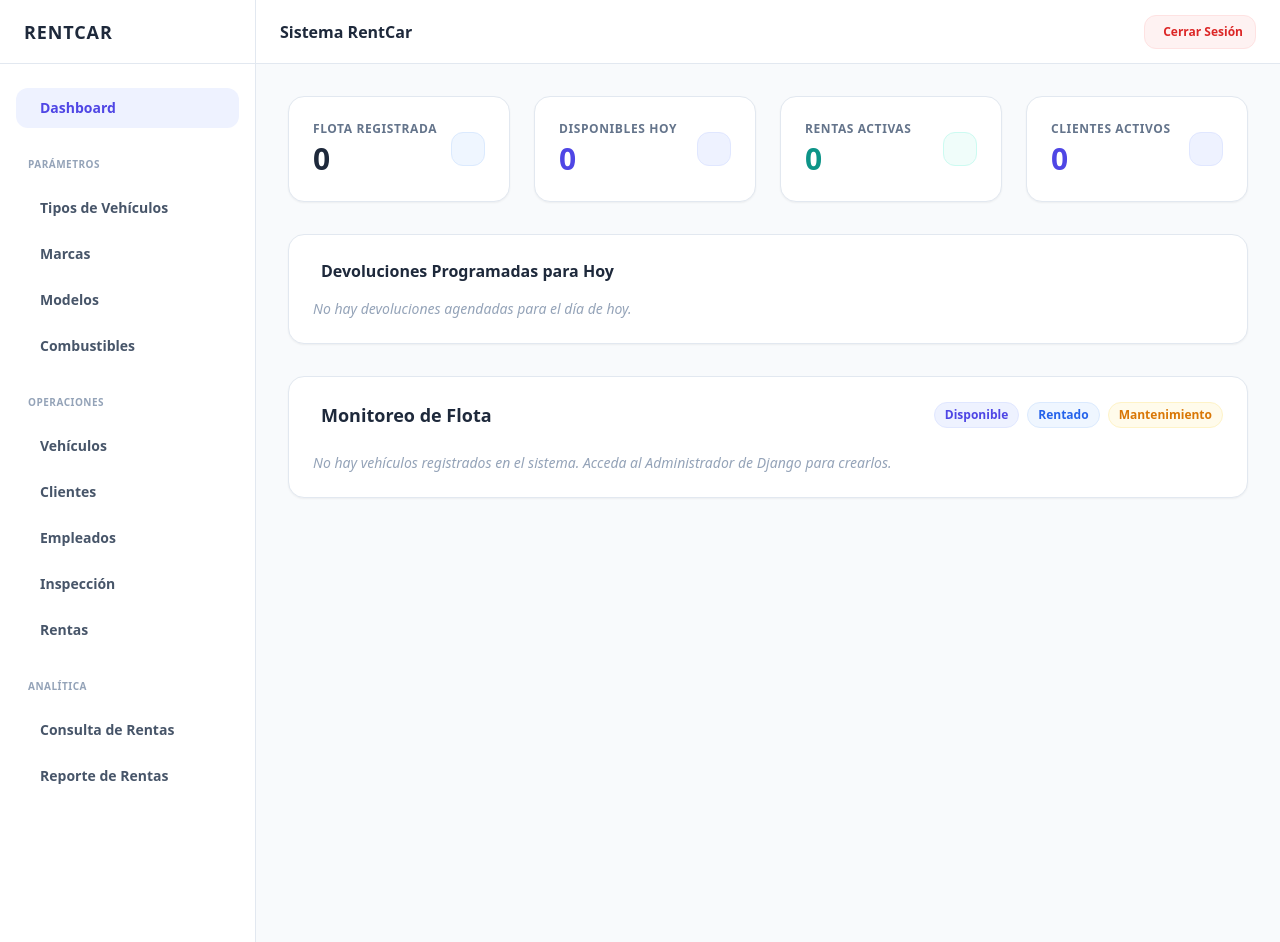
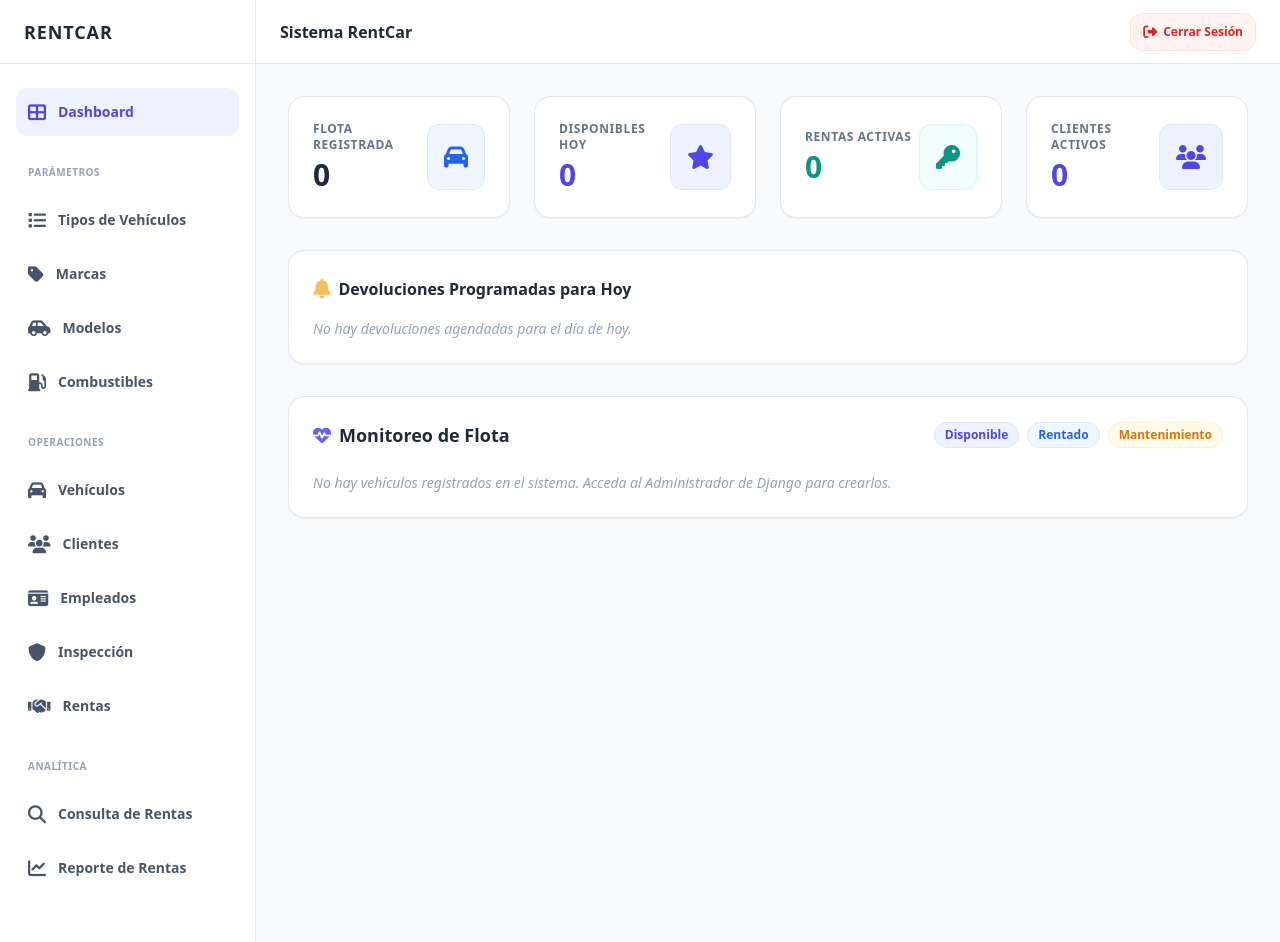
Before and after one commit to KevinRafa30/Proyecto_Rent_Car, a Django app: page /es/ in a window 1280 px wide. Run offline with Django 4.2, Linux system fonts and the light colour scheme; the visitor is signed in with stand-in values (Sample User, id 1); data that the repository does not hold is empty; some libraries are stand-ins or nearby versions.

Commit message:
refactor(ui): migra la librería gráfica a Font Awesome v6 Free

```diff
--- a/templates/base.html
+++ b/templates/base.html
@@ -42,7 +42,7 @@
         <nav class="flex-1 px-4 py-6 space-y-1.5 overflow-y-auto">
             <!-- Dashboard -->
             <a href="{% url 'dashboard' %}" class="flex items-center gap-3 px-3 py-2.5 rounded-xl text-sm font-semibold transition {% if request.resolver_match.url_name == 'dashboard' %}bg-indigo-50 text-indigo-600{% else %}text-slate-600 hover:bg-slate-50 hover:text-slate-900{% endif %}">
-                <i class="ph-bold ph-squares-four text-lg"></i> Dashboard
+                <i class="fa-solid fa-table-cells-large text-lg"></i> Dashboard
             </a>
 
             <div class="pt-4 pb-2">
@@ -51,22 +51,22 @@
 
             <!-- Tipos de Vehículos -->
             <a href="{% url 'tipo_vehiculo_list' %}" class="flex items-center gap-3 px-3 py-2.5 rounded-xl text-sm font-semibold transition {% if 'tipos' in request.path %}bg-indigo-50 text-indigo-600{% else %}text-slate-600 hover:bg-slate-50 hover:text-slate-900{% endif %}">
-                <i class="ph-bold ph-list-bullets text-lg"></i> Tipos de Vehículos
+                <i class="fa-solid fa-list text-lg"></i> Tipos de Vehículos
             </a>
 
             <!-- Marcas -->
             <a href="{% url 'marca_list' %}" class="flex items-center gap-3 px-3 py-2.5 rounded-xl text-sm font-semibold transition {% if 'marcas' in request.path %}bg-indigo-50 text-indigo-600{% else %}text-slate-600 hover:bg-slate-50 hover:text-slate-900{% endif %}">
-                <i class="ph-bold ph-tag text-lg"></i> Marcas
+                <i class="fa-solid fa-tag text-lg"></i> Marcas
             </a>
 
             <!-- Modelos -->
             <a href="{% url 'modelo_list' %}" class="flex items-center gap-3 px-3 py-2.5 rounded-xl text-sm font-semibold transition {% if 'modelos' in request.path %}bg-indigo-50 text-indigo-600{% else %}text-slate-600 hover:bg-slate-50 hover:text-slate-900{% endif %}">
-                <i class="ph-bold ph-car-simple text-lg"></i> Modelos
+                <i class="fa-solid fa-car-side text-lg"></i> Modelos
             </a>
 
             <!-- Combustibles -->
             <a href="{% url 'tipo_combustible_list' %}" class="flex items-center gap-3 px-3 py-2.5 rounded-xl text-sm font-semibold transition {% if 'combustibles' in request.path %}bg-indigo-50 text-indigo-600{% else %}text-slate-600 hover:bg-slate-50 hover:text-slate-900{% endif %}">
-                <i class="ph-bold ph-gas-pump text-lg"></i> Combustibles
+                <i class="fa-solid fa-gas-pump text-lg"></i> Combustibles
             </a>
 
             <div class="pt-4 pb-2">
@@ -75,27 +75,27 @@
 
             <!-- Vehículos -->
             <a href="{% url 'vehiculo_list' %}" class="flex items-center gap-3 px-3 py-2.5 rounded-xl text-sm font-semibold transition {% if 'vehiculos' in request.path %}bg-indigo-50 text-indigo-600{% else %}text-slate-600 hover:bg-slate-50 hover:text-slate-900{% endif %}">
-                <i class="ph-bold ph-car text-lg"></i> Vehículos
+                <i class="fa-solid fa-car text-lg"></i> Vehículos
             </a>
 
             <!-- Clientes -->
             <a href="{% url 'cliente_list' %}" class="flex items-center gap-3 px-3 py-2.5 rounded-xl text-sm font-semibold transition {% if 'clientes' in request.path %}bg-indigo-50 text-indigo-600{% else %}text-slate-600 hover:bg-slate-50 hover:text-slate-900{% endif %}">
-                <i class="ph-bold ph-users text-lg"></i> Clientes
+                <i class="fa-solid fa-users text-lg"></i> Clientes
             </a>
 
             <!-- Empleados -->
             <a href="{% url 'empleado_list' %}" class="flex items-center gap-3 px-3 py-2.5 rounded-xl text-sm font-semibold transition {% if 'empleados' in request.path %}bg-indigo-50 text-indigo-600{% else %}text-slate-600 hover:bg-slate-50 hover:text-slate-900{% endif %}">
-                <i class="ph-bold ph-identification-card text-lg"></i> Empleados
+                <i class="fa-solid fa-id-card text-lg"></i> Empleados
             </a>
 
             <!-- Inspección -->
             <a href="{% url 'inspeccion_list' %}" class="flex items-center gap-3 px-3 py-2.5 rounded-xl text-sm font-semibold transition {% if request.resolver_match.url_name == 'inspeccion_list' %}bg-indigo-50 text-indigo-600{% else %}text-slate-600 hover:bg-slate-50 hover:text-slate-900{% endif %}">
-                <i class="ph-bold ph-shield-check text-lg"></i> Inspección
+                <i class="fa-solid fa-shield text-lg"></i> Inspección
             </a>
 
             <!-- Rentas -->
             <a href="{% url 'renta_list' %}" class="flex items-center gap-3 px-3 py-2.5 rounded-xl text-sm font-semibold transition {% if request.resolver_match.url_name == 'renta_list' %}bg-indigo-50 text-indigo-600{% else %}text-slate-600 hover:bg-slate-50 hover:text-slate-900{% endif %}">
-                <i class="ph-bold ph-handshake text-lg"></i> Rentas
+                <i class="fa-solid fa-handshake text-lg"></i> Rentas
             </a>
 
             <div class="pt-4 pb-2">
@@ -104,12 +104,12 @@
 
             <!-- Consulta de Rentas -->
             <a href="{% url 'consulta_rentas' %}" class="flex items-center gap-3 px-3 py-2.5 rounded-xl text-sm font-semibold transition {% if 'consultas' in request.path %}bg-indigo-50 text-indigo-600{% else %}text-slate-600 hover:bg-slate-50 hover:text-slate-900{% endif %}">
-                <i class="ph-bold ph-magnifying-glass text-lg"></i> Consulta de Rentas
+                <i class="fa-solid fa-magnifying-glass text-lg"></i> Consulta de Rentas
             </a>
 
             <!-- Reporte de Rentas -->
             <a href="{% url 'reporte_rentas' %}" class="flex items-center gap-3 px-3 py-2.5 rounded-xl text-sm font-semibold transition {% if 'reportes' in request.path %}bg-indigo-50 text-indigo-600{% else %}text-slate-600 hover:bg-slate-50 hover:text-slate-900{% endif %}">
-                <i class="ph-bold ph-chart-line-up text-lg"></i> Reporte de Rentas
+                <i class="fa-solid fa-chart-line text-lg"></i> Reporte de Rentas
             </a>
         </nav>
     </aside>
@@ -121,7 +121,7 @@
             <!-- Left Header -->
             <div class="flex items-center gap-3">
                 <button onclick="toggleSidebar()" class="md:hidden p-2 text-slate-600 hover:bg-slate-100 rounded-lg focus:outline-none">
-                    <i class="ph-bold ph-list text-xl"></i>
+                    <i class="fa-solid fa-bars text-xl"></i>
                 </button>
                 <h1 class="text-base font-bold text-slate-800">
                     {% block title %}Sistema RentCar{% endblock %}
@@ -135,7 +135,7 @@
                 <form action="{% url 'logout' %}" method="post" class="inline" id="logout-form">
                     {% csrf_token %}
                     <button type="button" onclick="showLogoutModal()" class="flex items-center gap-1.5 bg-red-50 hover:bg-red-100 text-red-600 px-3 py-2 rounded-xl text-xs font-semibold transition border border-red-100">
-                        <i class="ph-bold ph-sign-out text-sm"></i> Cerrar Sesión
+                        <i class="fa-solid fa-right-from-bracket text-sm"></i> Cerrar Sesión
                     </button>
                 </form>
                 {% endif %}
@@ -150,7 +150,7 @@
             <div class="mb-6 space-y-3">
                 {% for message in messages %}
                 <div class="p-4 rounded-xl flex items-center gap-3 {% if message.tags == 'error' %}bg-red-50 border border-red-200 text-red-700{% else %}bg-indigo-50 border border-indigo-200 text-indigo-700{% endif %}">
-                    <i class="ph-bold {% if message.tags == 'error' %}ph-warning-octagon{% else %}ph-check-circle{% endif %} text-xl"></i>
+                    <i class="{% if message.tags == 'error' %}fa-solid fa-circle-exclamation{% else %}fa-solid fa-circle-check{% endif %} text-xl"></i>
                     <span class="text-sm font-semibold">{{ message }}</span>
                 </div>
                 {% endfor %}
@@ -171,7 +171,7 @@
         <div class="bg-white rounded-2xl shadow-xl w-full max-w-sm overflow-hidden transform scale-95 transition-transform duration-300" id="logout-modal-content">
             <div class="p-6 text-center">
                 <div class="w-16 h-16 bg-red-100 rounded-full flex items-center justify-center mx-auto mb-4">
-                    <i class="ph-bold ph-sign-out text-3xl text-red-600"></i>
+                    <i class="fa-solid fa-right-from-bracket text-3xl text-red-600"></i>
                 </div>
                 <h3 class="text-xl font-bold text-slate-800 mb-2">¿Cerrar Sesión?</h3>
                 <p class="text-slate-500 text-sm mb-6">Estás a punto de salir del sistema. Tendrás que volver a ingresar tus credenciales para acceder.</p>
--- a/templates/dashboard.html
+++ b/templates/dashboard.html
@@ -10,7 +10,7 @@
             <h3 class="text-3xl font-black text-slate-800 mt-1">{{ total_vehiculos }}</h3>
         </div>
         <div class="p-4 bg-blue-50 text-blue-600 rounded-xl border border-blue-100">
-            <i class="ph-bold ph-car text-2xl"></i>
+            <i class="fa-solid fa-car text-2xl"></i>
         </div>
     </div>
 
@@ -21,7 +21,7 @@
             <h3 class="text-3xl font-black text-indigo-600 mt-1">{{ vehiculos_disponibles }}</h3>
         </div>
         <div class="p-4 bg-indigo-50 text-indigo-600 rounded-xl border border-indigo-100">
-            <i class="ph-bold ph-sparkle text-2xl"></i>
+            <i class="fa-solid fa-star text-2xl"></i>
         </div>
     </div>
 
@@ -32,7 +32,7 @@
             <h3 class="text-3xl font-black text-teal-600 mt-1">{{ rentas_activas }}</h3>
         </div>
         <div class="p-4 bg-teal-50 text-teal-600 rounded-xl border border-teal-100">
-            <i class="ph-bold ph-key text-2xl"></i>
+            <i class="fa-solid fa-key text-2xl"></i>
         </div>
     </div>
 
@@ -43,7 +43,7 @@
             <h3 class="text-3xl font-black text-indigo-600 mt-1">{{ total_clientes }}</h3>
         </div>
         <div class="p-4 bg-indigo-50 text-indigo-600 rounded-xl border border-indigo-100">
-            <i class="ph-bold ph-users-three text-2xl"></i>
+            <i class="fa-solid fa-users text-2xl"></i>
         </div>
     </div>
 
@@ -55,7 +55,7 @@
     <!-- Alertas: Devoluciones para Hoy -->
     <div class="bg-white border border-slate-200 rounded-2xl p-6 shadow-sm">
         <div class="flex items-center gap-2 mb-4">
-            <i class="ph-bold ph-bell-ringing text-amber-500 text-xl animate-pulse"></i>
+            <i class="fa-solid fa-bell text-amber-500 text-xl animate-pulse"></i>
             <h3 class="text-base font-bold text-slate-800">Devoluciones Programadas para Hoy</h3>
         </div>
 
@@ -70,7 +70,7 @@
                 <form action="{% url 'procesar_devolucion' r.id %}" method="post">
                     {% csrf_token %}
                     <button type="submit" class="bg-indigo-650 hover:bg-indigo-700 text-white text-xs font-bold px-3 py-2 rounded-lg transition flex items-center gap-1 shadow-sm shadow-indigo-500/20">
-                        <i class="ph-bold ph-check"></i> Recibir
+                        <i class="fa-solid fa-check"></i> Recibir
                     </button>
                 </form>
             </div>
@@ -89,7 +89,7 @@
 <div class="bg-white border border-slate-200 rounded-2xl p-6 mb-8 shadow-sm">
     <div class="flex items-center justify-between mb-6">
         <h3 class="text-lg font-bold text-slate-800 flex items-center gap-2">
-            <i class="ph-bold ph-pulse text-indigo-500"></i> Monitoreo de Flota
+            <i class="fa-solid fa-heart-pulse text-indigo-500"></i> Monitoreo de Flota
         </h3>
         <div class="flex gap-2">
             <span class="text-xs bg-indigo-50 text-indigo-600 border border-indigo-100 px-2.5 py-1 rounded-full font-semibold">Disponible</span>
--- a/templates/devolucion_confirm.html
+++ b/templates/devolucion_confirm.html
@@ -2,7 +2,7 @@
 {% block content %}
 <div class="max-w-md mx-auto bg-white border border-slate-200 rounded-2xl p-8 text-center shadow-sm">
     <div class="w-16 h-16 bg-indigo-50 text-indigo-600 border border-indigo-100 rounded-full flex items-center justify-center mx-auto mb-6">
-        <i class="ph-bold ph-key text-3xl"></i>
+        <i class="fa-solid fa-key text-3xl"></i>
     </div>
 
     <h2 class="text-xl font-bold text-slate-800 mb-2">Confirmar Devolución</h2>
--- a/templates/inspection_form.html
+++ b/templates/inspection_form.html
@@ -3,7 +3,7 @@
 <div class="max-w-2xl mx-auto bg-white border border-slate-200 rounded-2xl p-8 shadow-sm">
     <div class="flex items-center gap-3 mb-6">
         <div class="p-3 bg-indigo-50 text-indigo-600 rounded-xl border border-indigo-100">
-            <i class="ph-bold ph-shield-check text-2xl"></i>
+            <i class="fa-solid fa-shield text-2xl"></i>
         </div>
         <h2 class="text-xl font-bold text-slate-800">Inspección Física de Vehículo</h2>
     </div>
--- a/templates/rent_form.html
+++ b/templates/rent_form.html
@@ -3,7 +3,7 @@
 <div class="max-w-2xl mx-auto bg-white border border-slate-200 rounded-2xl p-8 shadow-sm">
     <div class="flex items-center gap-3 mb-6">
         <div class="p-3 bg-indigo-50 text-indigo-600 rounded-xl border border-indigo-100">
-            <i class="ph-bold ph-handshake text-2xl"></i>
+            <i class="fa-solid fa-handshake text-2xl"></i>
         </div>
         <h2 class="text-xl font-bold text-slate-800">Formulario de Nueva Renta</h2>
     </div>
@@ -74,7 +74,7 @@
 
         <!-- Alerta Dinámica en Caliente sobre Límites de Crédito -->
         <div id="credit_warning" class="hidden p-4 bg-red-50 border border-red-200 text-red-700 rounded-xl flex items-center gap-3">
-            <i class="ph-bold ph-warning-octagon text-xl"></i>
+            <i class="fa-solid fa-circle-exclamation text-xl"></i>
             <span class="text-sm font-semibold">⚠️ ¡Alerta! El costo total supera el límite de crédito disponible del cliente seleccionado.</span>
         </div>
 
```
